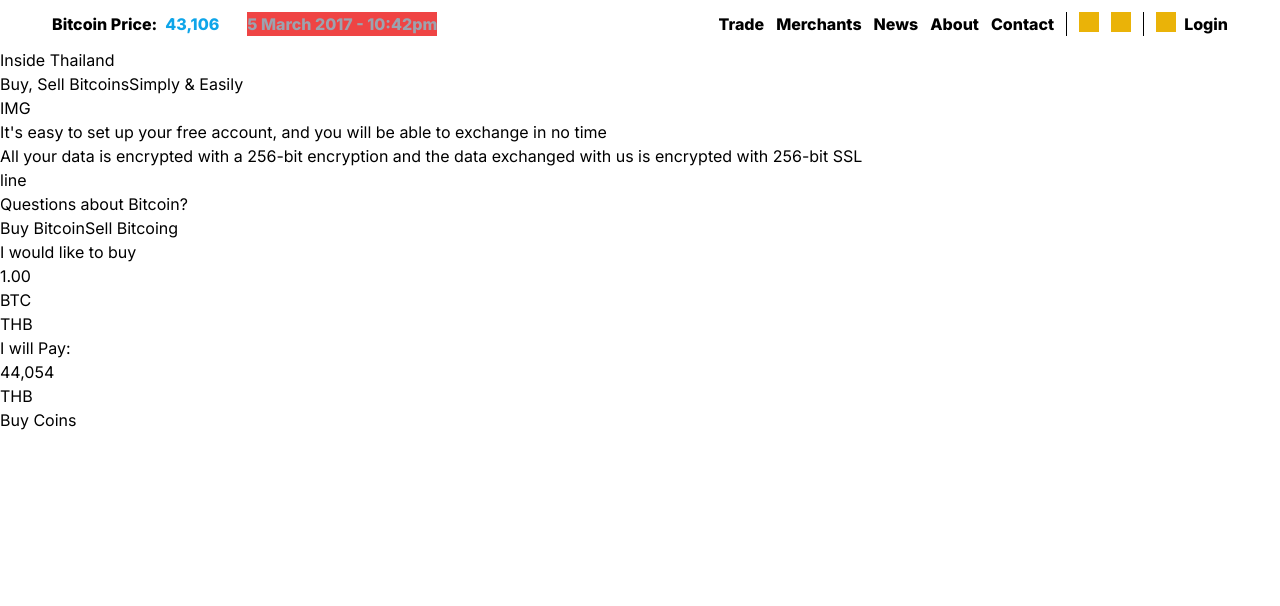
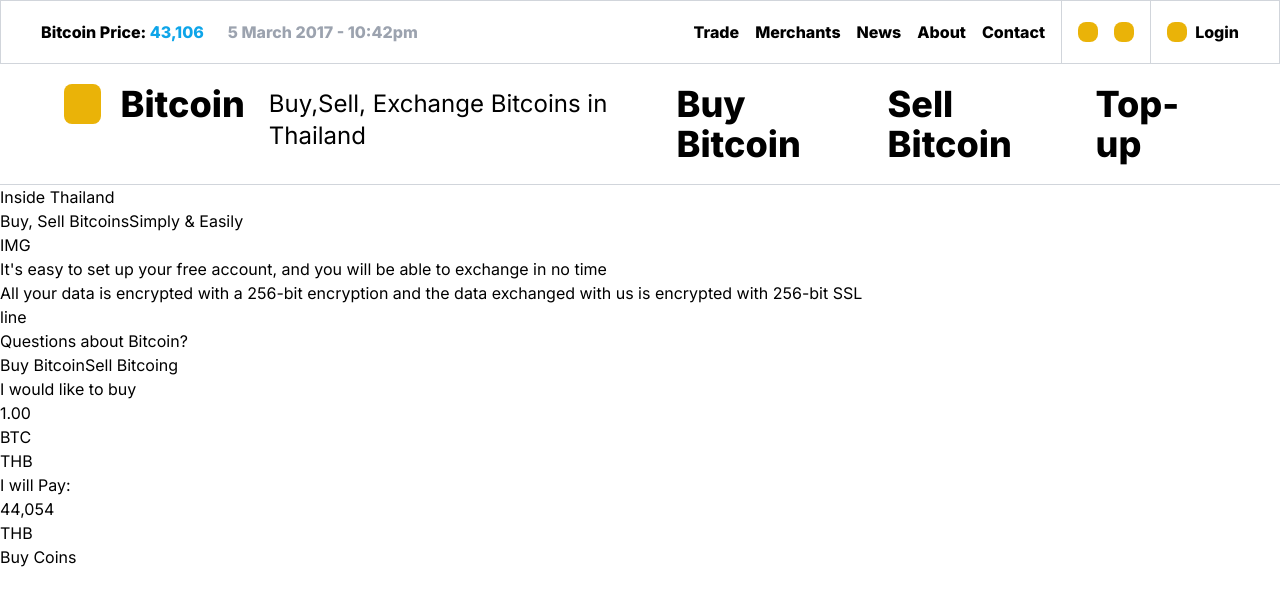
Before and after one commit to NikitaHukov/bitcoin-exchange, a Next.js app: page / in a window 1280 px wide. Shown: the top 606 px of the page. Built offline with nearby package versions, Linux system fonts and the light colour scheme.

Commit message:
chore:fixing the conflict

```diff
--- a/src/shared/components/Headers.tsx
+++ b/src/shared/components/Headers.tsx
@@ -1,25 +1,43 @@
 export const Headers = () => {
   return (
     <div>
-      <div className=" flex justify-between p-3 font-extrabold ">
-        <div className=" flex gap-2 ml-10">
-          Bitcoin Price:<div className="text-sky-500">43,106</div>{" "}
-          <div className="text-gray-400 ml-5 bg-red-500">
-            5 March 2017 - 10:42pm
+      <div className=" flex justify-between font-extrabold h-16 border border-gray-300 items-center">
+        <div className=" flex gap-6 pl-10">
+          <div>
+            <span>Bitcoin Price:</span>
+            <span className="text-sky-500"> 43,106</span>
           </div>
+
+          <div className="text-gray-400 ">5 March 2017 - 10:42pm</div>
         </div>
-        <div className="flex gap-3">
+        <div className="flex gap-4 items-center">
           <div>Trade</div>
           <div>Merchants</div>
           <div>News</div>
           <div>About</div>
           <div>Contact</div>
-          <div className="bg-black w-[1px]"></div>
-          <div className="bg-yellow-500 h-5 w-5"></div>
-          <div className="bg-yellow-500 h-5 w-5"></div>
-          <div className="bg-black w-[1px]"></div>
-          <div className="flex gap-2 mr-10">
-            <div className="bg-yellow-500 h-5 w-5"></div>Login
+          <div className="flex gap-4 px-4 border-x border-gray-300  h-16 items-center">
+            <div className="bg-yellow-500 h-5 w-5 rounded-lg"></div>
+            <div className="bg-yellow-500 h-5 w-5 rounded-lg"></div>
+          </div>
+
+          <div className="flex gap-2 pr-10 items-center">
+            <div className="bg-yellow-500 h-5 w-5 rounded-lg"></div>Login
+          </div>
+        </div>
+      </div>
+      <div>
+        <div className=" flex justify-between p-5 border-b border-gray-300">
+          <div className=" flex gap-5 text-4xl font-extrabold align-middle pl-11">
+            <div className="bg-yellow-500 h-10 w-10 rounded-lg"></div>Bitcoin
+            <div className=" font-normal text-2xl p-1">
+              Buy,Sell, Exchange Bitcoins in Thailand
+            </div>
+          </div>
+          <div className="flex gap-6 text-4xl font-extrabold pr-11">
+            <div>Buy Bitcoin</div>
+            <div>Sell Bitcoin</div>
+            <div>Top-up</div>
           </div>
         </div>
       </div>
```
